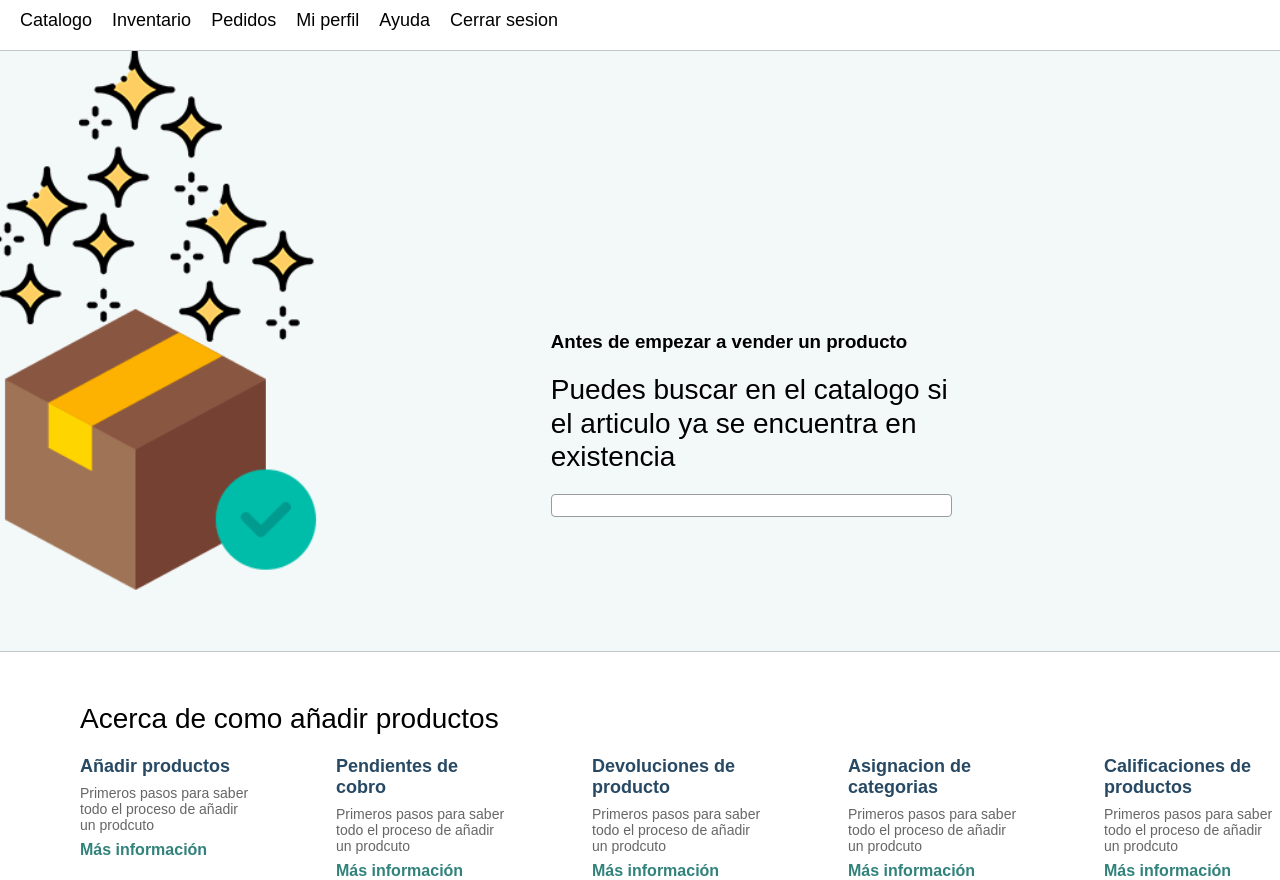
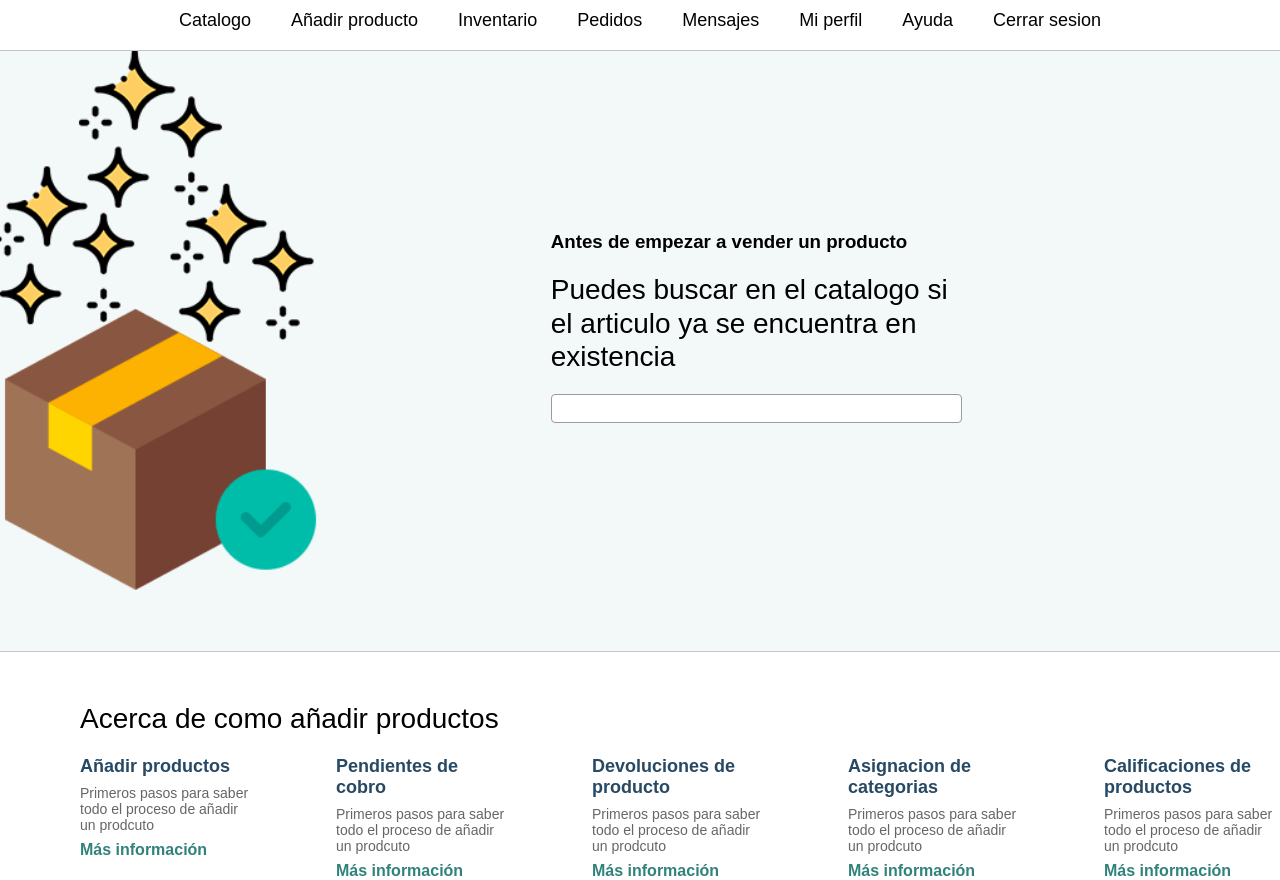
Before and after one commit to RichardEspRey/prograweb2, a React (Create React App) app in the folder client/: page /catalogo in a window 1280 px wide. Built offline with nearby package versions, Linux system fonts and the light colour scheme.

Commit message:
cambio en pagina catalogo

```diff
--- a/client/src/Vendedor/catalogo.css
+++ b/client/src/Vendedor/catalogo.css
@@ -19,13 +19,15 @@
     margin: 0 auto;
     border-radius: 0%;
     border: 0;
-    margin: 250px 300px 200px 200px;
+    margin: 150px 300px 200px 200px;
 }
 .conteiner h1{
     margin: 20px 0 20px 0;
 }
 .buscador_catalogo input{
-width: 100%;
+    width: 100%;
+    height: 20px;
+    padding: 5px 0 2px 10px;
 }
 .consejos{
     display: flex;
--- a/client/src/Vendedor/nav.css
+++ b/client/src/Vendedor/nav.css
@@ -9,11 +9,18 @@ nav{
     flex-direction: row;
     width: 100%;
     height: 50px;
+    justify-content: center;
+
 }
 .Menu_botones{
 
-    margin-top: 10px;
-    margin-left: 20px;
+
+    margin: 10px 20px 10px 20px;
+
+}
+.Menu_botones:hover{
+    border-style: solid;
+    border-color: black;
 }
 a{
     color: inherit; /* Hereda el color del texto del elemento padre */
--- a/client/src/Vendedor/nav.js
+++ b/client/src/Vendedor/nav.js
@@ -8,10 +8,16 @@ function Nav(){
                 <Link to="/catalogo">Catalogo</Link>
             </div>
             <div className="Menu_botones">
+              <a>Añadir producto</a>
+            </div>
+            <div className="Menu_botones">
               <a>Inventario</a>
             </div>
             <div className="Menu_botones">
                 <a>Pedidos</a>
+            </div>
+            <div className="Menu_botones">
+              <a>Mensajes</a>
             </div>
             <div className="Menu_botones">
                 <a>Mi perfil</a>
```
